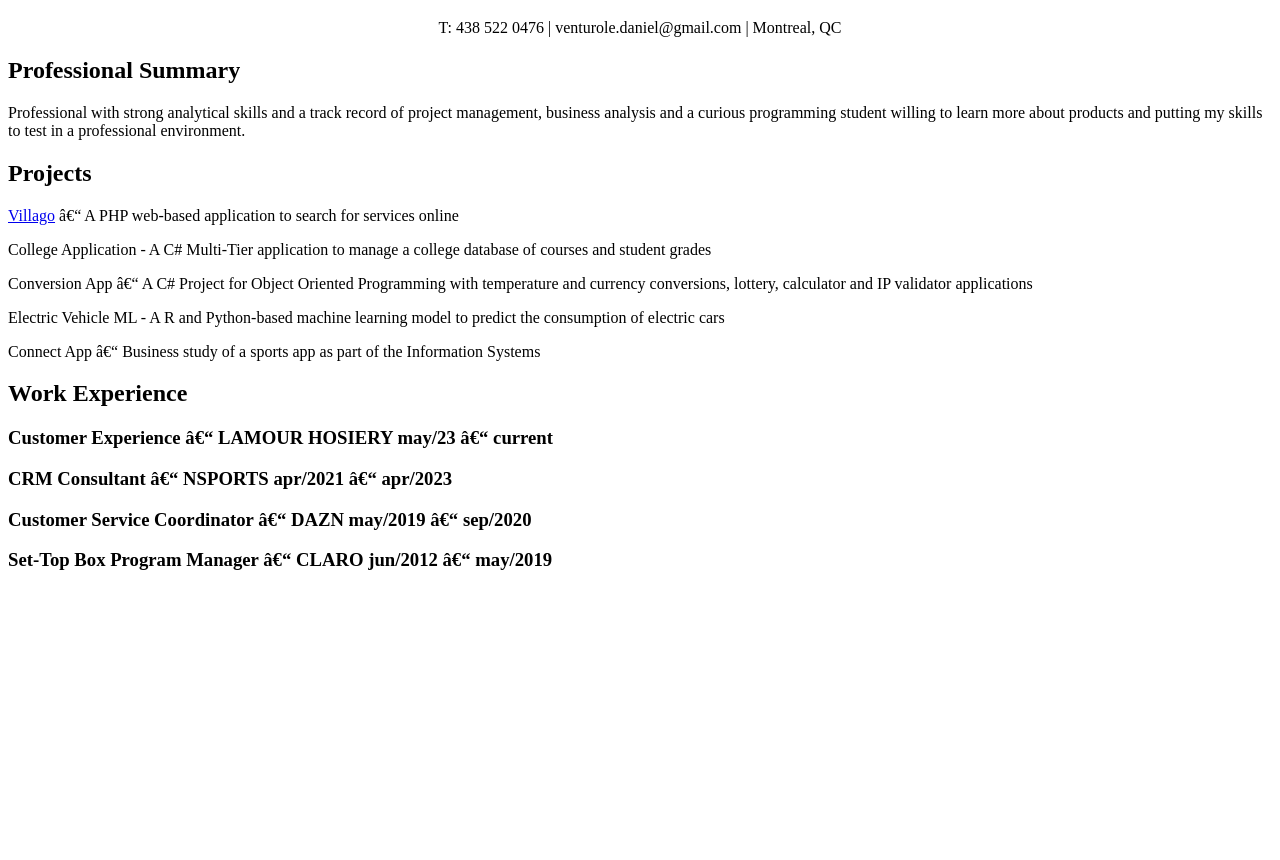
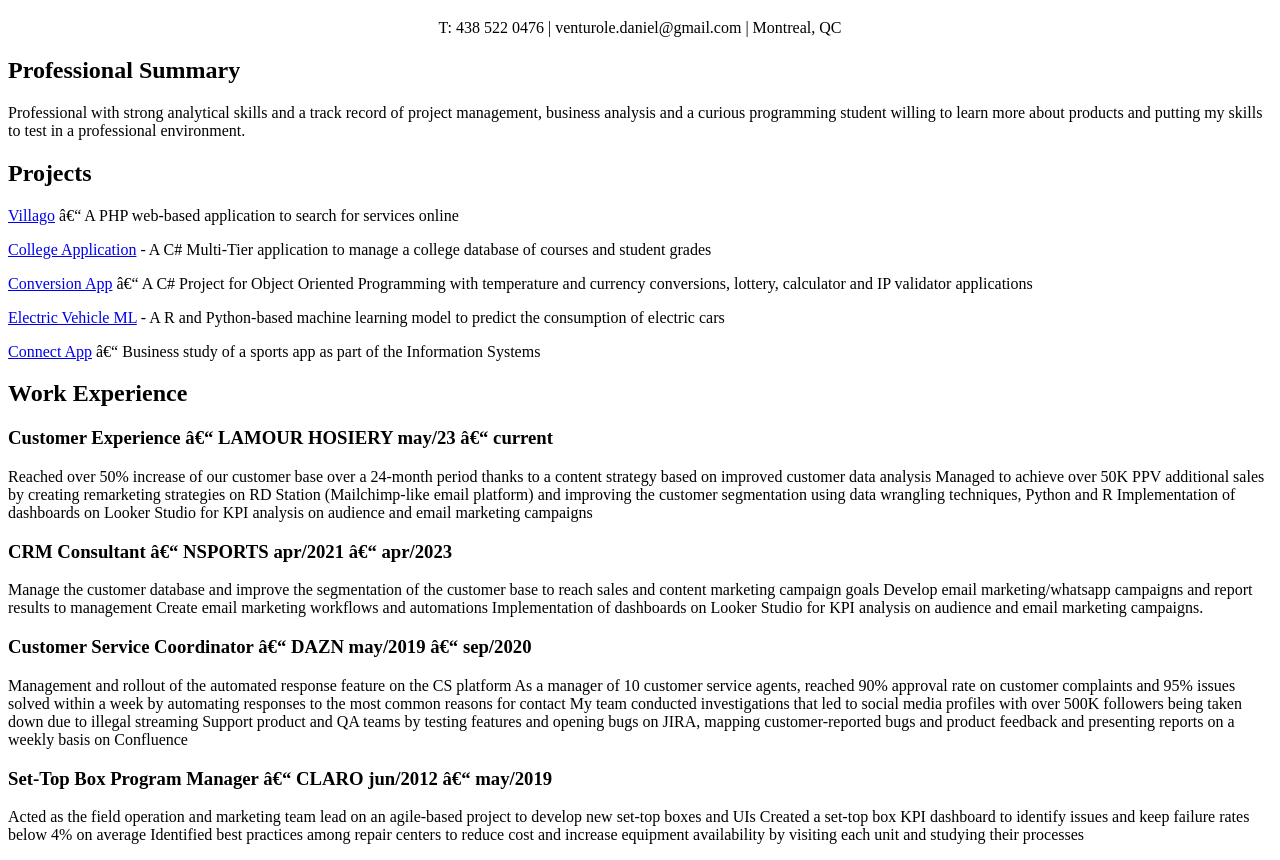
Before and after one commit to dventurole/portfolio, a plain HTML site: page index.html in a window 1280 px wide. Shown: the part 61-921 px from the top of the page. Before the commit the page ends 800 px from the top, so only its background shows below. Drawn offline with Linux system fonts and the light colour scheme.

Commit message:
Update index.html

```diff
--- a/index.html
+++ b/index.html
@@ -29,17 +29,38 @@
 
       <h2>Projects</h2>
       <p><a href="https://github.com/dventurole/villago">Villago</a> – A PHP web-based application to search for services online</p>
-      <p>College Application - A C# Multi-Tier application to manage a college database of courses and student grades</p>
-      <p>Conversion App – A C# Project for Object Oriented Programming with temperature and currency conversions, lottery,
+      <p><a href="https://github.com/dventurole/college-application">College Application</a> - A C# Multi-Tier application to manage a college database of courses and student grades</p>
+      <p><a href="https://github.com/dventurole/multi_purpose_app_c">Conversion App</a> – A C# Project for Object Oriented Programming with temperature and currency conversions, lottery,
         calculator and IP validator applications</p>
-      <p>Electric Vehicle ML - A R and Python-based machine learning model to predict the consumption of electric cars</p>
-      <p>Connect App – Business study of a sports app as part of the Information Systems</p>
+      <p><a href="https://github.com/dventurole/college-application">Electric Vehicle ML</a> - A R and Python-based machine learning model to predict the consumption of electric cars</p>
+      <p><a href="https://github.com/dventurole/connect_app">Connect App</a> – Business study of a sports app as part of the Information Systems</p>
 
       <h2>Work Experience</h2>
       <h3>Customer Experience – LAMOUR HOSIERY	may/23 – current</h3>
+      <p>Reached over 50% increase of our customer base over a 24-month period thanks to a content strategy based on improved customer data analysis
+Managed to achieve over 50K PPV additional sales by creating remarketing strategies on RD Station (Mailchimp-like email platform) and improving the customer segmentation using data wrangling techniques, Python and R
+Implementation of dashboards on Looker Studio for KPI analysis on audience and email marketing campaigns</p>
       <h3>CRM Consultant – NSPORTS			apr/2021 – apr/2023</h3>
+      <p>Manage the customer database and improve the segmentation of the customer base to
+reach sales and content marketing campaign goals
+Develop email marketing/whatsapp campaigns and report results to management
+Create email marketing workflows and automations
+Implementation of dashboards on Looker Studio for KPI analysis on audience and email
+marketing campaigns.
+      </p>
       <h3>Customer Service Coordinator – DAZN		may/2019 – sep/2020 </h3>
+      <p>
+        Management and rollout of the automated response feature on the CS platform
+As a manager of 10 customer service agents, reached 90% approval rate on customer complaints and 95% issues solved within a week by automating responses to the most common reasons for contact
+My team conducted investigations that led to social media profiles with over 500K followers being taken down due to illegal streaming
+Support product and QA teams by testing features and opening bugs on JIRA, mapping customer-reported bugs and product feedback and presenting reports on a weekly basis on Confluence
+      </p>
       <h3>Set-Top Box Program Manager – CLARO	jun/2012 – may/2019 </h3>
+      <p>
+        Acted as the field operation and marketing team lead on an agile-based project to develop new set-top boxes and UIs
+Created a set-top box KPI dashboard to identify issues and keep failure rates below 4% on average
+Identified best practices among repair centers to reduce cost and increase equipment availability by visiting each unit and studying their processes
+      </p>
 
     </main>
 
```
